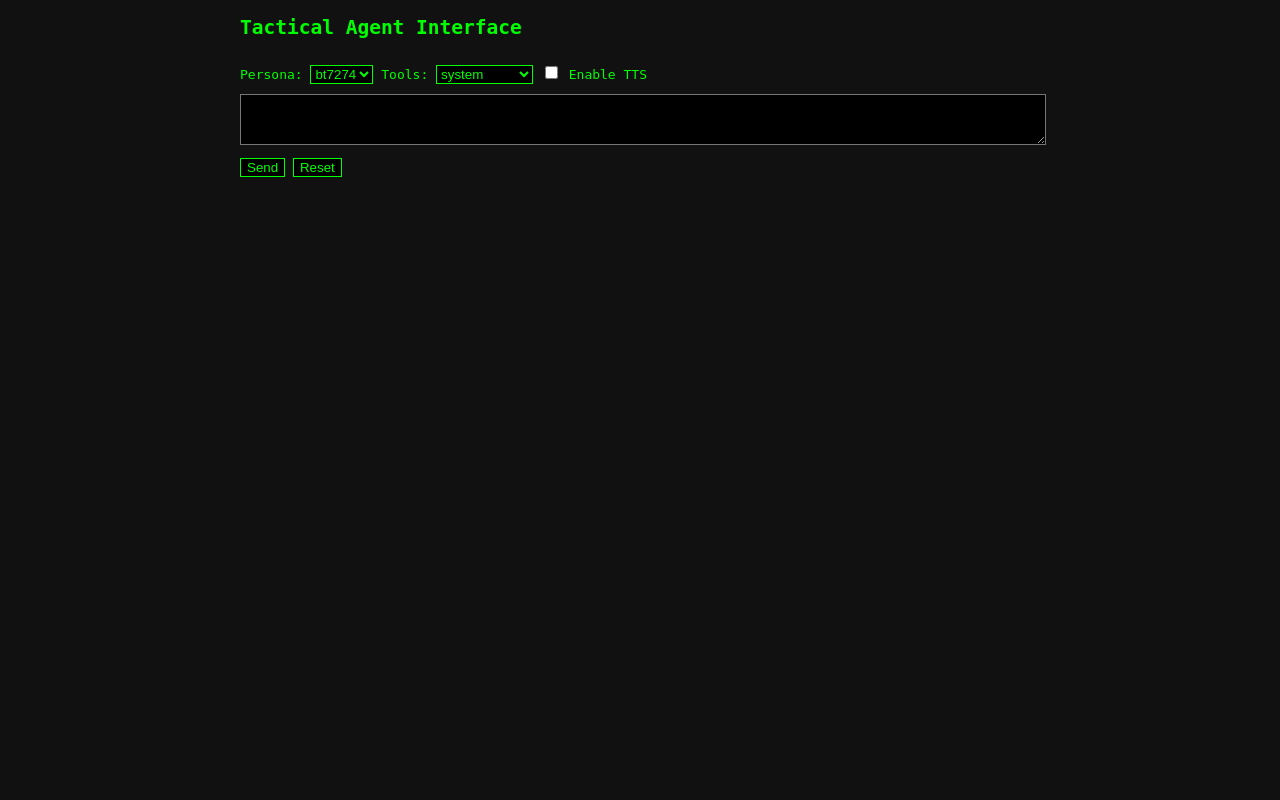
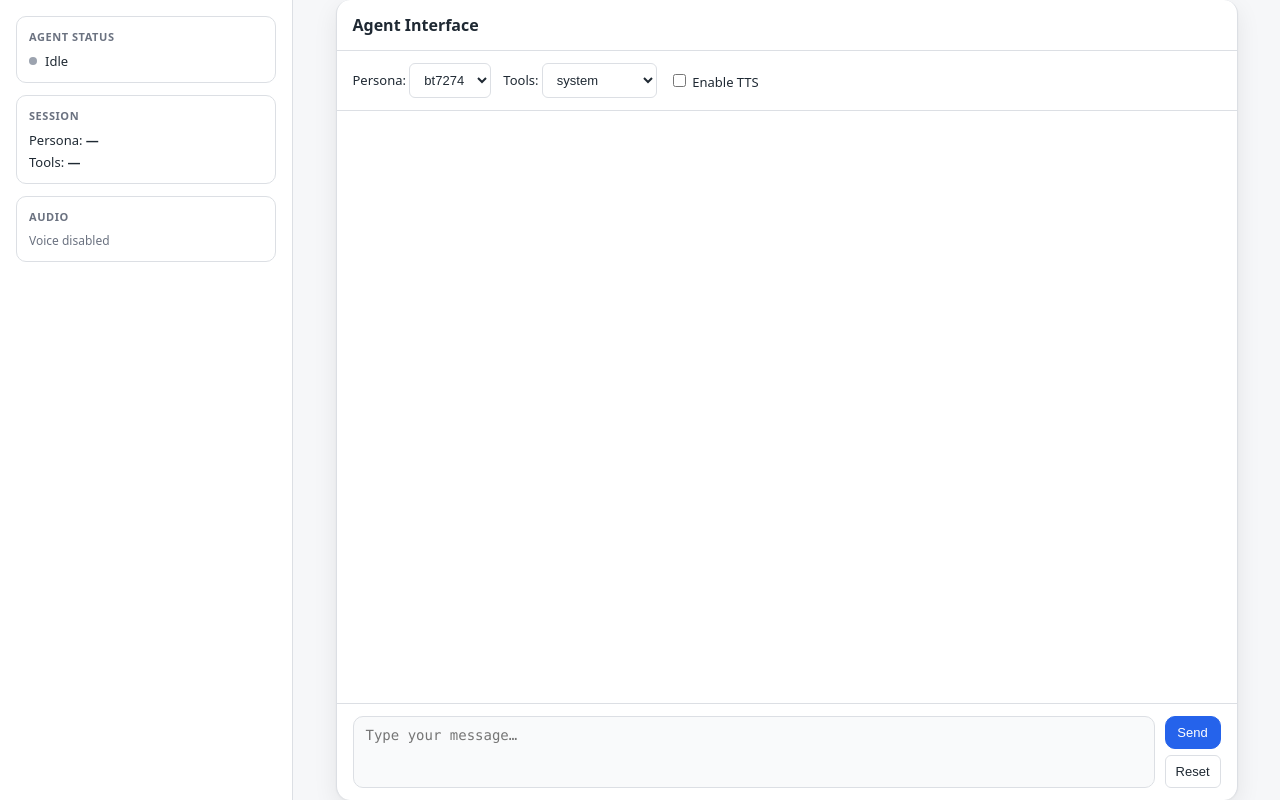
Before and after one commit to Hunter174/GRAiS, a Django app: page /chat/chat/ in a window 1280 px wide. Run offline with Django 4.2, Linux system fonts and the light colour scheme.

Commit message:
Major ui improvements

```diff
--- /dev/null
+++ b/web/chat/static/chat/chat.css
@@ -0,0 +1,319 @@
+/* =========================
+   LIGHT — MODERN MINIMAL
+   ========================= */
+
+:root {
+    /* Core colors */
+    --bg: #f6f7f9;
+    --surface: #ffffff;
+    --border: #dcdfe4;
+
+    /* Text */
+    --text: #1f2933;
+    --muted: #6b7280;
+
+    /* Accent */
+    --accent: #2563eb;
+
+    /* Radius */
+    --radius-sm: 6px;
+    --radius-md: 10px;
+    --radius-lg: 14px;
+}
+
+/* ---------- Base ---------- */
+
+html, body {
+    height: 100%;
+    margin: 0;
+}
+
+body {
+    font-family: system-ui, -apple-system, BlinkMacSystemFont, "Segoe UI",
+                 Inter, Roboto, Helvetica, Arial, sans-serif;
+    background: var(--bg);
+    color: var(--text);
+}
+
+/* ---------- App Layout ---------- */
+
+#app {
+    height: 100vh;
+    display: flex;
+}
+
+/* ---------- Sidebar ---------- */
+
+#sidebar {
+    width: 260px;
+    background: var(--surface);
+    border-right: 1px solid var(--border);
+    padding: 16px;
+    display: flex;
+    flex-direction: column;
+    gap: 12px;
+}
+
+.sidebar-section {
+    padding: 12px;
+    border: 1px solid var(--border);
+    border-radius: var(--radius-md);
+    font-size: 13px;
+}
+
+.sidebar-section h3 {
+    margin: 0 0 8px 0;
+    font-size: 11px;
+    font-weight: 600;
+    text-transform: uppercase;
+    letter-spacing: 0.05em;
+    color: var(--muted);
+}
+
+/* Status */
+
+.status-row {
+    display: flex;
+    align-items: center;
+    gap: 8px;
+}
+
+.status-dot {
+    width: 8px;
+    height: 8px;
+    border-radius: 50%;
+    background: #9ca3af;
+}
+
+.status-dot.idle {
+    background: #9ca3af;
+}
+
+.meta {
+    display: flex;
+    flex-direction: column;
+    gap: 4px;
+}
+
+.muted {
+    color: var(--muted);
+    font-size: 12px;
+}
+
+/* ---------- Chat ---------- */
+
+#chat {
+    flex: 1;
+    max-width: 900px;
+    margin: auto;
+    height: 100%;
+    display: flex;
+    flex-direction: column;
+    background: var(--surface);
+    border-left: 1px solid var(--border);
+    border-right: 1px solid var(--border);
+    border-radius: var(--radius-lg);
+    overflow: hidden;
+    box-shadow:
+        0 1px 2px rgba(0, 0, 0, 0.05),
+        0 8px 24px rgba(0, 0, 0, 0.08);
+}
+
+/* ---------- Header ---------- */
+
+h2 {
+    margin: 0;
+    padding: 14px 16px;
+    font-size: 16px;
+    font-weight: 600;
+    border-bottom: 1px solid var(--border);
+}
+
+/* ---------- Controls ---------- */
+
+.controls {
+    padding: 12px 16px;
+    display: flex;
+    gap: 12px;
+    align-items: center;
+    border-bottom: 1px solid var(--border);
+    font-size: 13px;
+}
+
+/* ---------- Chat Log ---------- */
+
+#log {
+    flex: 1;
+    overflow-y: auto;
+    padding: 16px;
+}
+
+.msg {
+    margin: 6px 0;
+    line-height: 1.45;
+    font-size: 14px;
+}
+
+.user {
+    color: var(--text);
+}
+
+.bot {
+    color: var(--accent);
+}
+
+/* ---------- Input ---------- */
+
+#input-bar {
+    display: flex;
+    gap: 10px;
+    padding: 12px 16px;
+    border-top: 1px solid var(--border);
+}
+
+textarea {
+    flex: 1;
+    resize: none;
+    padding: 10px 12px;
+    font-size: 14px;
+    font-family: ui-monospace, SFMono-Regular, Menlo, Monaco, Consolas,
+                 "Liberation Mono", monospace;
+    background: #f9fafb;
+    color: var(--text);
+    border: 1px solid var(--border);
+    border-radius: var(--radius-md);
+}
+
+textarea:focus {
+    outline: none;
+    border-color: var(--accent);
+    background: #ffffff;
+}
+
+/* ---------- Buttons ---------- */
+
+.buttons {
+    display: flex;
+    flex-direction: column;
+    gap: 6px;
+}
+
+button,
+select {
+    padding: 8px 10px;
+    font-size: 13px;
+    background: #ffffff;
+    color: var(--text);
+    border: 1px solid var(--border);
+    border-radius: var(--radius-sm);
+    cursor: pointer;
+}
+
+button:hover,
+select:hover {
+    border-color: var(--accent);
+}
+
+button.primary {
+    color: #ffffff;
+    background: var(--accent);
+    border-color: var(--accent);
+    border-radius: var(--radius-md);
+}
+
+/* ---------- Messages (aligned) ---------- */
+
+.msg {
+    display: flex;
+    margin: 8px 0;
+    line-height: 1.45;
+    font-size: 14px;
+}
+
+/* Shared message bubble */
+.msg > div {
+    max-width: 70%;
+    padding: 8px 12px;
+    border-radius: var(--radius-md);
+    border: 1px solid var(--border);
+    background: #f9fafb;
+}
+
+/* Assistant (left) */
+.msg.bot {
+    justify-content: flex-start;
+}
+
+.msg.bot > div {
+    background: #eef2ff; /* very light accent tint */
+    border-color: #dbe4ff;
+    color: var(--text);
+}
+
+/* User (right) */
+.msg.user {
+    justify-content: flex-end;
+}
+
+.msg.user > div {
+    background: #ffffff;
+    color: var(--text);
+}
+
+/* ---------- Scrollbar ---------- */
+
+/* Firefox */
+#log {
+    scrollbar-width: thin;
+    scrollbar-color: var(--border) transparent;
+}
+
+/* WebKit (Chrome, Edge, Safari) */
+#log::-webkit-scrollbar {
+    width: 8px;
+}
+
+#log::-webkit-scrollbar-track {
+    background: transparent;
+}
+
+#log::-webkit-scrollbar-thumb {
+    background-color: var(--border);
+    border-radius: 8px;
+}
+
+#log::-webkit-scrollbar-thumb:hover {
+    background-color: var(--muted);
+}
+
+/* ---------- Markdown ---------- */
+
+.msg.bot pre {
+    background: #111827;
+    color: #e5e7eb;
+    padding: 12px;
+    border-radius: var(--radius-sm);
+    overflow-x: auto;
+    font-size: 13px;
+}
+
+.msg.bot code {
+    background: #e5e7eb;
+    padding: 2px 4px;
+    border-radius: 4px;
+    font-size: 13px;
+}
+
+.msg.bot pre code {
+    background: none;
+    padding: 0;
+}
+
+.msg.bot ul,
+.msg.bot ol {
+    padding-left: 20px;
+}
+
+.msg.bot p {
+    margin: 6px 0;
+}
--- /dev/null
+++ b/web/chat/static/chat/chat.js
@@ -0,0 +1,63 @@
+function handleKey(event) {
+    if (event.key === "Enter" && !event.shiftKey) {
+        event.preventDefault();
+        send();
+    }
+}
+
+function appendMessage(role, text) {
+    const log = document.getElementById("log");
+
+    const msg = document.createElement("div");
+    msg.className = `msg ${role}`;
+
+    const bubble = document.createElement("div");
+
+    if (role === "bot") {
+        bubble.innerHTML = marked.parse(text);
+    } else {
+        bubble.textContent = text;
+    }
+
+    msg.appendChild(bubble);
+    log.appendChild(msg);
+    log.scrollTop = log.scrollHeight;
+}
+
+
+async function send() {
+    const input = document.getElementById("input");
+    const text = input.value.trim();
+    if (!text) return;
+
+    const persona = document.getElementById("persona").value;
+    const tools = document.getElementById("tools").value;
+    const enable_tts = document.getElementById("enable_tts").checked;
+
+    appendMessage("user", text);
+    input.value = "";
+
+    const res = await fetch("/chat/api/", {
+        method: "POST",
+        headers: { "Content-Type": "application/json" },
+        body: JSON.stringify({
+            message: text,
+            persona,
+            tools,
+            enable_tts,
+        }),
+    });
+
+    const data = await res.json();
+
+    if (data.error) {
+        appendMessage("bot", data.error);
+    } else {
+        appendMessage("bot", data.response);
+    }
+}
+
+async function resetChat() {
+    await fetch("/chat/reset/", {method: "POST"});
+    location.reload();
+}
--- a/web/chat/templates/chat/chat.html
+++ b/web/chat/templates/chat/chat.html
@@ -1,46 +1,44 @@
+{% load static %}
 <!DOCTYPE html>
-<html>
+<html lang="en">
 <head>
     <title>Agent Chat</title>
-    <style>
-        body {
-            font-family: monospace;
-            background: #111;
-            color: #0f0;
-        }
-        #chat {
-            max-width: 800px;
-            margin: auto;
-        }
-        textarea {
-            width: 100%;
-            background: #000;
-            color: #0f0;
-        }
-        select, button {
-            margin-top: 10px;
-            background: #000;
-            color: #0f0;
-            border: 1px solid #0f0;
-        }
-        .msg {
-            margin: 10px 0;
-        }
-        .user {
-            color: #6cf;
-        }
-        .bot {
-            color: #0f0;
-        }
-        .controls {
-            margin-bottom: 10px;
-        }
-    </style>
+    <link rel="stylesheet" href="{% static 'chat/chat.css' %}">
 </head>
+
 <body>
+<div id="app">
 
+    <!-- ---------- Sidebar ---------- -->
+    <aside id="sidebar">
+        <div class="sidebar-section">
+            <h3>Agent Status</h3>
+            <div class="status-row">
+                <span class="status-dot idle"></span>
+                <span>Idle</span>
+            </div>
+        </div>
+
+        <div class="sidebar-section">
+            <h3>Session</h3>
+            <div class="meta">
+                <div>Persona: <strong id="active-persona">—</strong></div>
+                <div>Tools: <strong id="active-tools">—</strong></div>
+            </div>
+        </div>
+
+        <div class="sidebar-section">
+            <h3>Audio</h3>
+            <div class="muted">
+                Voice disabled
+            </div>
+            <!-- Waveform will live here later -->
+        </div>
+    </aside>
+
+    <!-- ---------- Main Chat ---------- -->
     <div id="chat">
-    <h2>Tactical Agent Interface</h2>
+        <h2>Agent Interface</h2>
 
         <div class="controls">
             <label>
@@ -51,6 +49,7 @@
                     {% endfor %}
                 </select>
             </label>
+
             <label>
                 Tools:
                 <select id="tools">
@@ -59,6 +58,7 @@
                     {% endfor %}
                 </select>
             </label>
+
             <label>
                 <input type="checkbox" id="enable_tts">
                 Enable TTS
@@ -67,61 +67,23 @@
 
         <div id="log"></div>
 
+        <div id="input-bar">
             <textarea
                 id="input"
-        rows="3"
+                rows="2"
                 onkeydown="handleKey(event)"
+                placeholder="Type your message…"
             ></textarea>
-    <button onclick="send()">Send</button>
+
+            <div class="buttons">
+                <button class="primary" onclick="send()">Send</button>
                 <button onclick="resetChat()">Reset</button>
             </div>
+        </div>
+    </div>
 
-<script>
-function handleKey(event) {
-    if (event.key === "Enter" && !event.shiftKey) {
-        event.preventDefault();
-        send();
-    }
-}
-
-async function send() {
-    const input = document.getElementById("input");
-    const log = document.getElementById("log");
-
-    const text = input.value.trim();
-    if (!text) return;
-
-    const persona = document.getElementById("persona").value;
-    const tools = document.getElementById("tools").value;
-    const enable_tts = document.getElementById("enable_tts").checked;
-
-    log.innerHTML += `<div class="msg user">You: ${text}</div>`;
-    input.value = "";
-
-    const res = await fetch("/chat/api/", {
-        method: "POST",
-        headers: { "Content-Type": "application/json" },
-        body: JSON.stringify({
-            message: text,
-            persona: persona,
-            tools: tools,
-            enable_tts: enable_tts,
-        })
-    });
-
-    const data = await res.json();
-
-    if (data.error) {
-        log.innerHTML += `<div class="msg bot">Error: ${data.error}</div>`;
-    } else {
-        log.innerHTML += `<div class="msg bot">${persona}: ${data.response}</div>`;
-    }
-}
-
-async function resetChat() {
-    await fetch("/chat/reset/", { method: "POST" });
-    location.reload();
-}
-</script>
+</div>
+<script src="https://cdn.jsdelivr.net/npm/marked/marked.min.js"></script>
+<script src="{% static 'chat/chat.js' %}"></script>
 </body>
 </html>
--- a/web/chat/templates/chat/home.html
+++ b/web/chat/templates/chat/home.html
@@ -1,4 +1,10 @@
+{% load static %}
 <!DOCTYPE html>
+<html lang="en">
+<head>
+    <title>Agent Chat</title>
+    <link rel="stylesheet" href="{% static 'chat/chat.css' %}">
+</head>
 <html lang="en">
 <head>
     <meta charset="UTF-8">
--- a/web/config/settings.py
+++ b/web/config/settings.py
@@ -15,7 +15,6 @@ INSTALLED_APPS = [
     "django.contrib.sessions",
     "django.contrib.messages",
     "django.contrib.staticfiles",
-
     "chat",
 ]
 
```
Also changed, not shown: 1 other file. Lines whose indentation alone changed are shown as unchanged.
